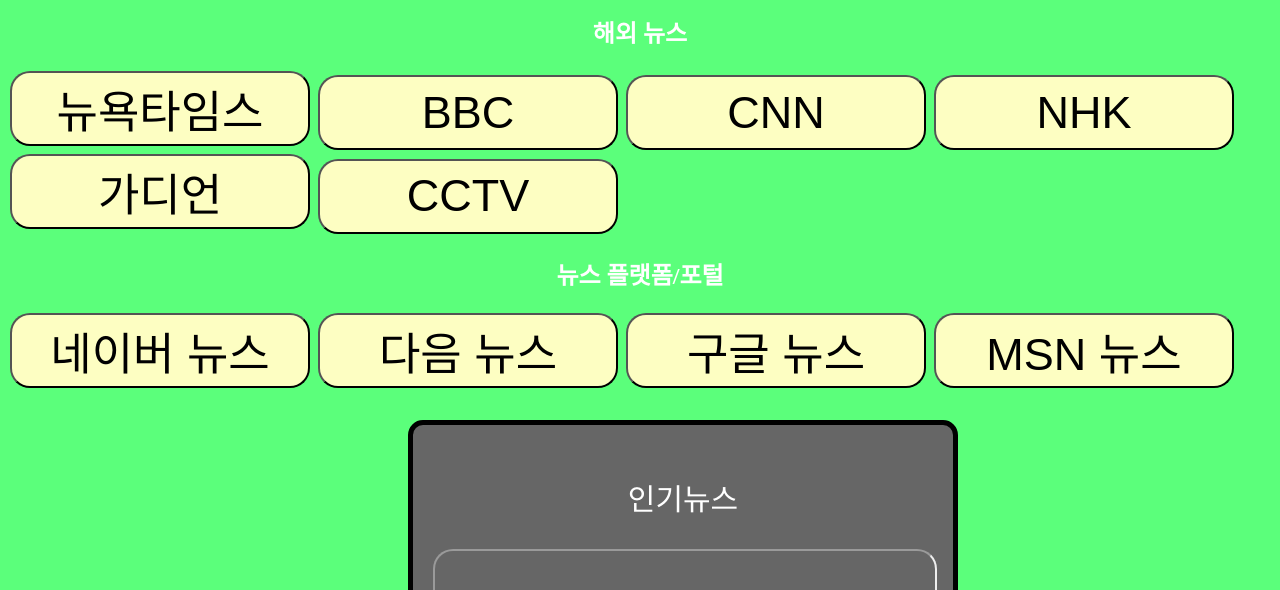
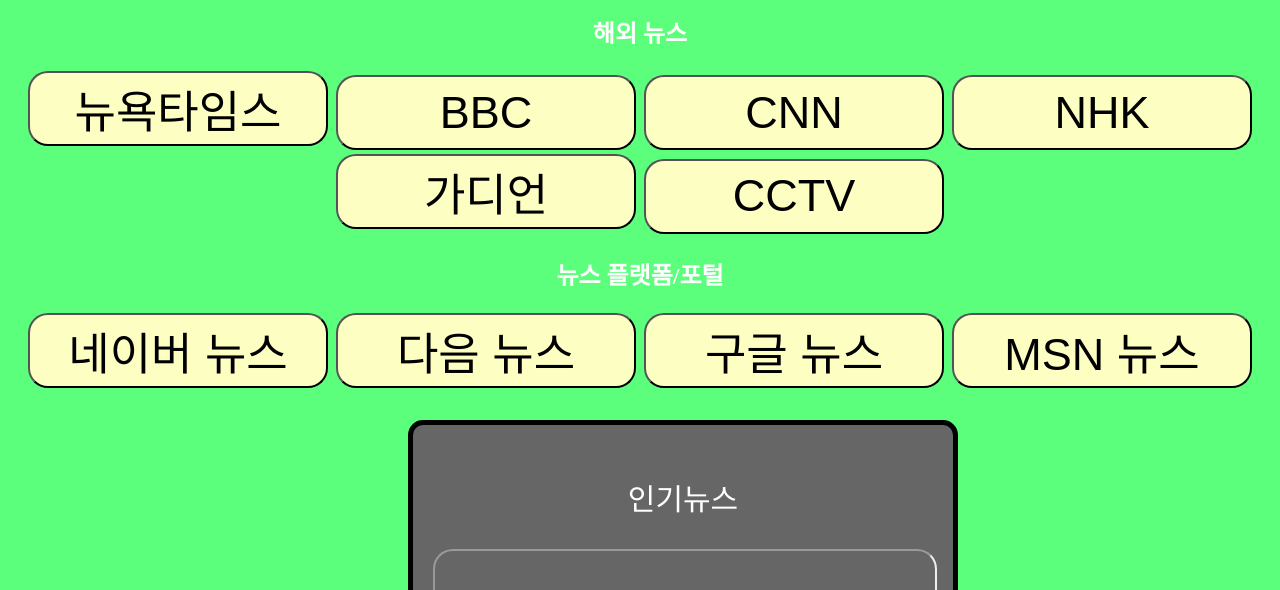
Before and after one commit to bamtolcompany/allinonenews, a plain HTML site: page naver.html in a window 1280 px wide. Shown: the part 763-1353 px from the top of the page. Drawn offline with Linux system fonts and the light colour scheme; grey boxes are pictures that could not be loaded.

Commit message:
Update naver.html

```diff
--- a/naver.html
+++ b/naver.html
@@ -86,7 +86,7 @@ li {line-height:1.3; color:black;}
       <input type="search" placeholder="네이버에서 뉴스를 검색하세요" style="height:45px; width:70%; border-radius:10px; border:2px solid;" id="search">
         <button style="width:60px; height:45px; border-radius:1px; background-color:white; border-radius:6px; border:2px solid;" onclick="검색();">검색</button>
   </div>
- <div class="news" style="text-align;">
+ <div class="news" style="text-align:center;">
         <div style="background:linear-gradient(to bottom, red, blue); width:100%;" class="election">
      <h2>대선 특집 뉴스/여론조사</h2>
      <button><a href="https://poll-mbc.co.kr/" target="_blank">여론M</a></button>
```
